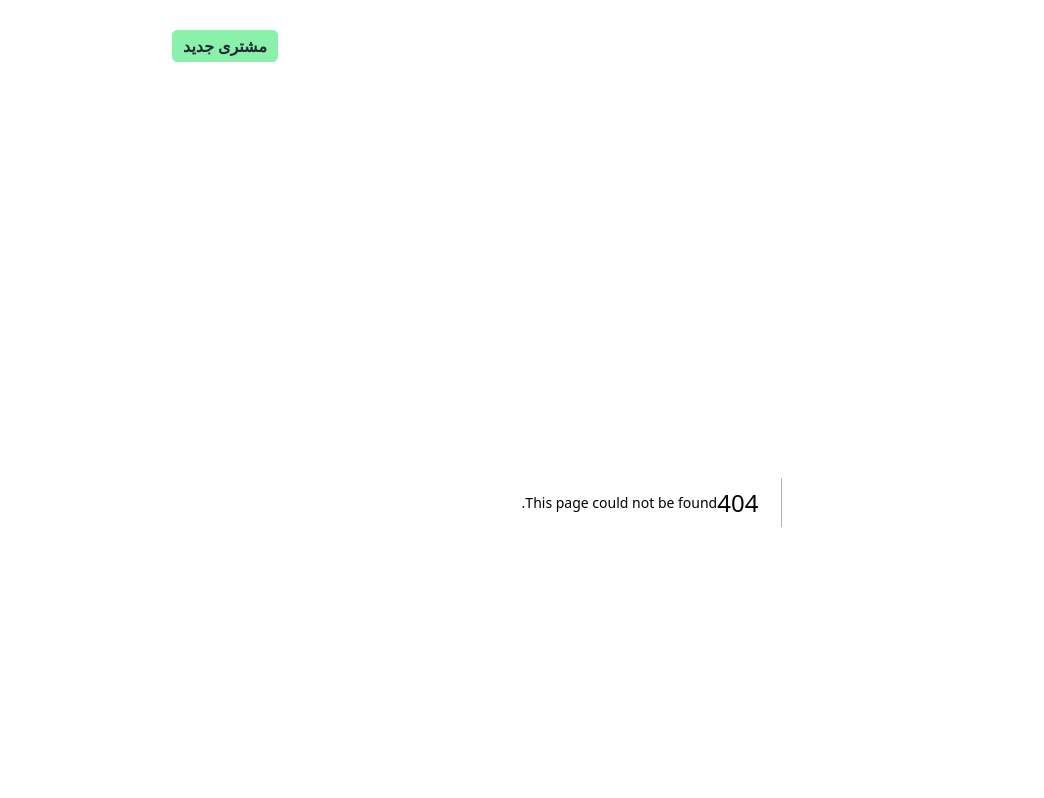
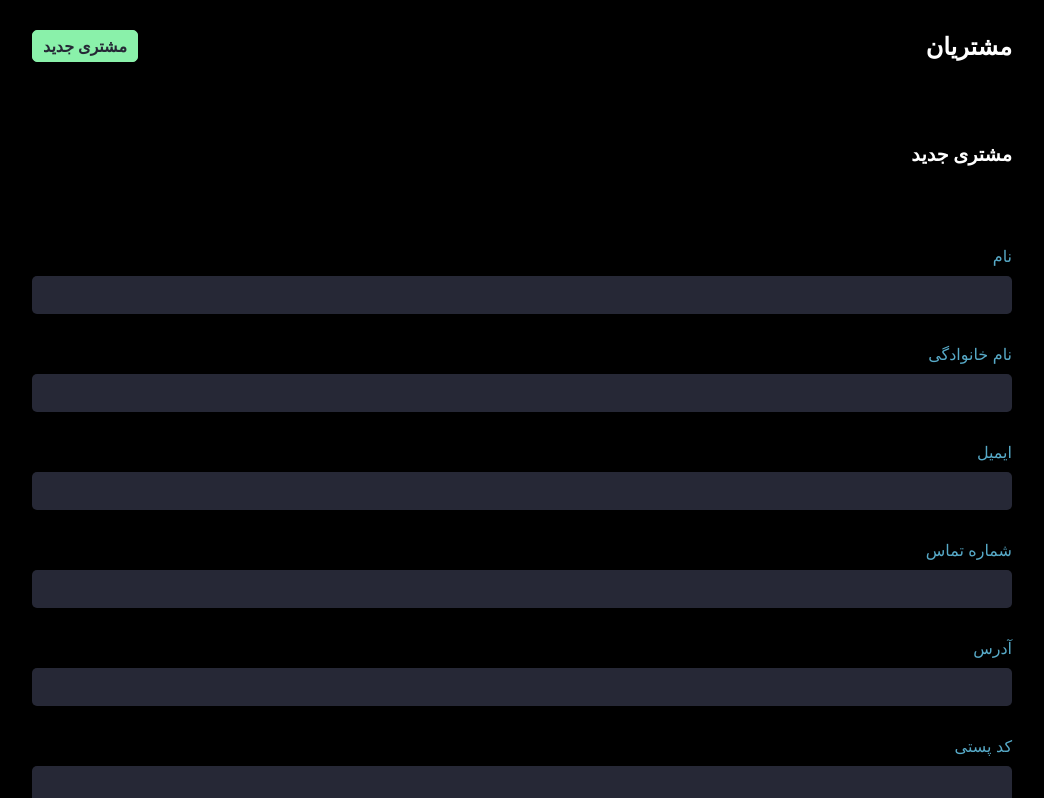
Before and after one commit to Erfangh-80/crm, a Next.js app: page /add-customer in a window 1280 px wide. Before the commit this address had no page. Shown: the top 798 px of the page, without its empty margins (118-1162 px from the left). Built offline with nearby package versions, Linux system fonts and the light colour scheme.

Commit message:
create added customer page

```diff
--- /dev/null
+++ b/pages/add-customer/index.jsx
@@ -0,0 +1,7 @@
+import AddCustomerPage from "@/components/template/AddCustomer";
+
+const Index = ({}) => {
+  return <AddCustomerPage />;
+};
+
+export default Index;
```
